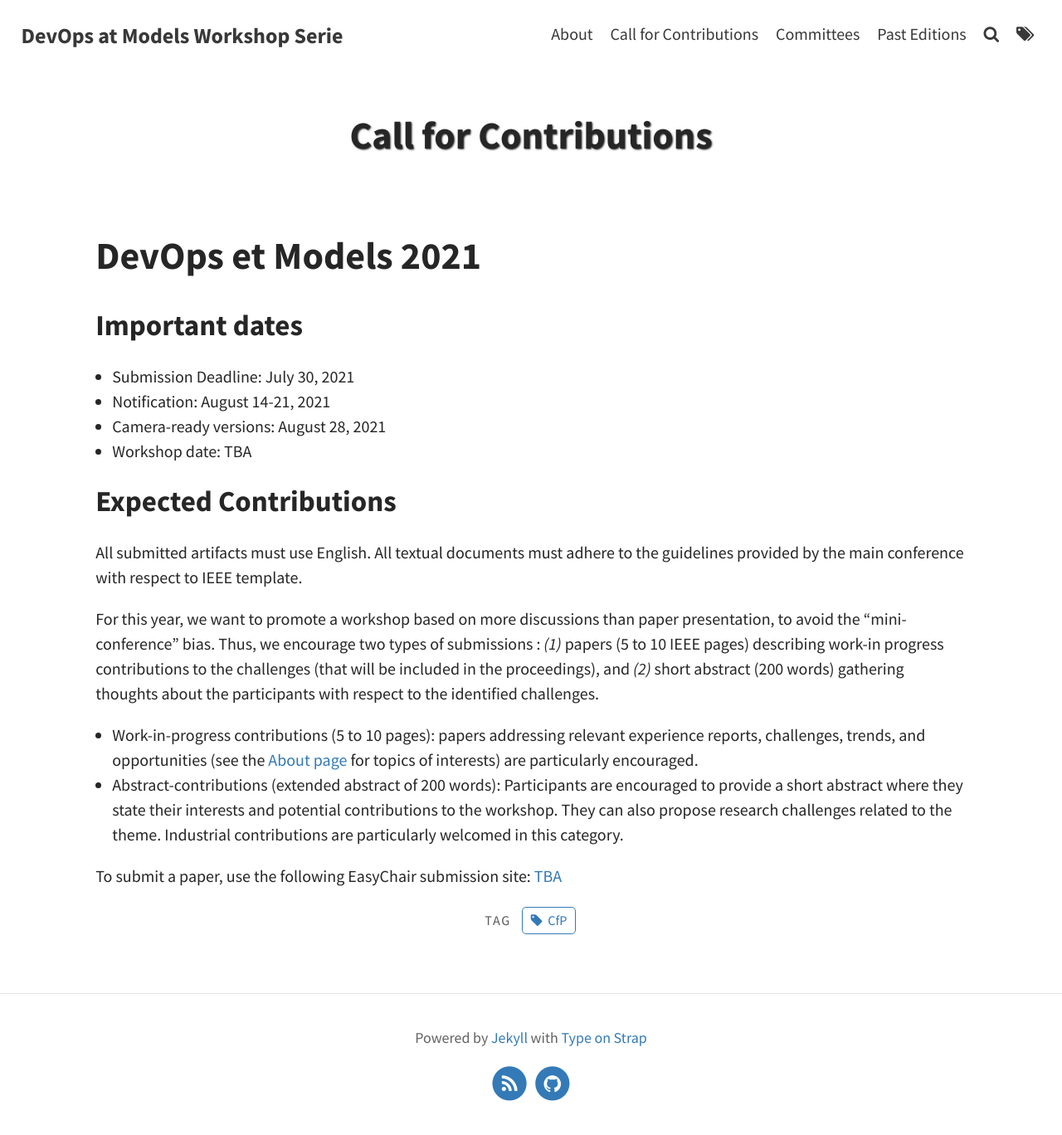
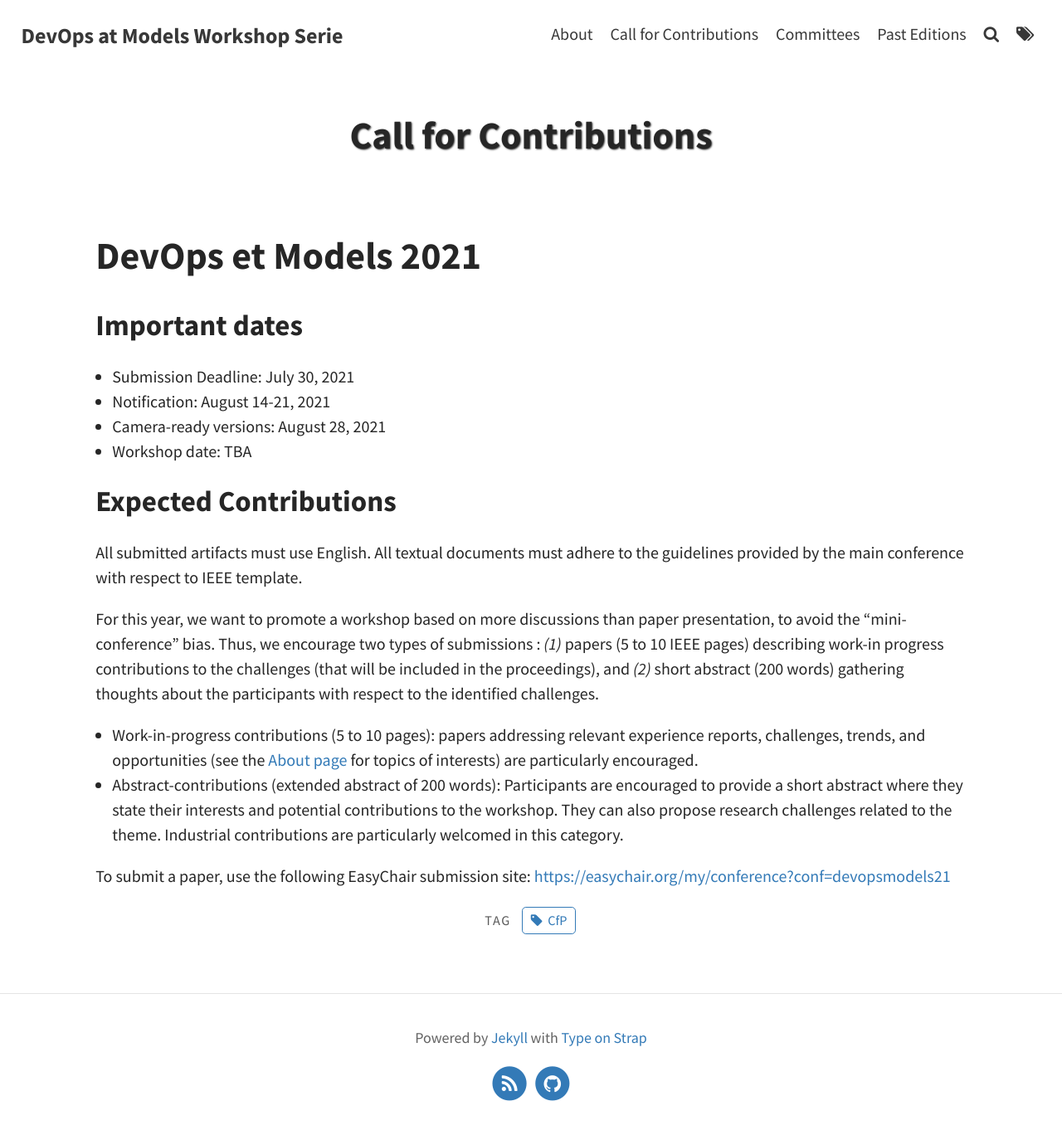
Before and after one commit to ace-design/devops-at-models, a Jekyll site: the page built from pages/cfc.md, in a window 1280 px wide. Shown: the whole page at 83% size. Built offline with Jekyll 4.4.1, drawn with Linux system fonts in a browser that asks for light colours.

Commit message:
2021 easychair

```diff
--- a/pages/cfc.md
+++ b/pages/cfc.md
@@ -23,4 +23,4 @@ For this year, we want to promote a workshop based on more discussions than pape
   * Work-in-progress contributions (5 to 10 pages): papers addressing relevant experience reports, challenges, trends, and opportunities (see the [About page](../about/) for topics of interests) are particularly encouraged.
   * Abstract-contributions (extended abstract of 200 words): Participants are encouraged to provide a short abstract where they state their interests and potential contributions to the workshop. They can also propose research challenges related to the theme. Industrial contributions are particularly welcomed in this category.
 
-To submit a paper, use the following EasyChair submission site: [TBA](TBA)
+To submit a paper, use the following EasyChair submission site: [https://easychair.org/my/conference?conf=devopsmodels21](https://easychair.org/my/conference?conf=devopsmodels21)
```
